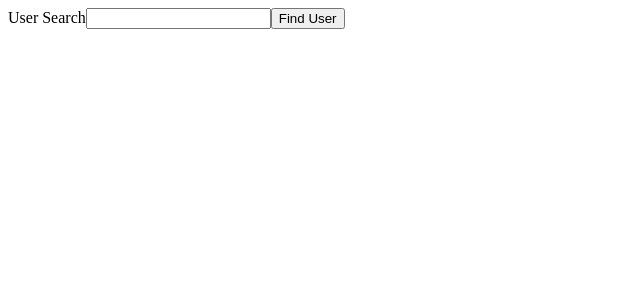
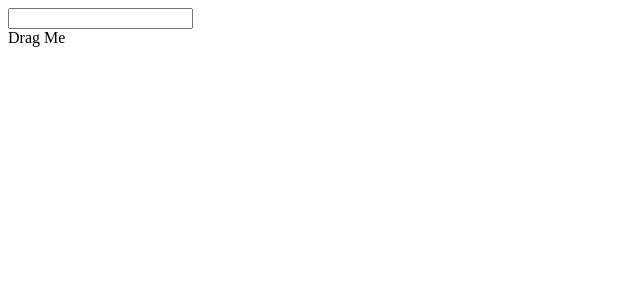
Before and after one commit to buka4rill/typescript-projects, a React (Create React App) app in the folder rts/: page / in a window 1280 px wide. Shown: the top 300 px of the page, without its empty margins (0-640 px from the left). Built offline with nearby package versions, Linux system fonts and the light colour scheme.

Commit message:
TS with Events handlers

```diff
--- /dev/null
+++ b/rts/src/events/EventComponent.tsx
@@ -0,0 +1,16 @@
+const EventComponent: React.FC = () => {
+    const onChange = (e: React.ChangeEvent<HTMLInputElement>) => {
+        console.log(e)
+    };
+
+    const onDragStart = (e: React.DragEvent<HTMLDivElement>) => {
+        console.log(e)
+    }
+
+    return <div>
+        <input onChange={onChange} />
+        <div draggable onDragStart={onDragStart} > Drag Me </div>
+    </div>;
+};
+
+export default EventComponent;
--- a/rts/src/index.tsx
+++ b/rts/src/index.tsx
@@ -1,10 +1,11 @@
 import ReactDOM from 'react-dom';
 // import GuestList from './state/GuestList';
-import UserSearch from './state/UserSearch';
+// import UserSearch from './state/UserSearch';
+import EventComponent from './events/EventComponent';
 
 const App = () => {
     return <div>
-        <UserSearch />
+        <EventComponent />
     </div>
 };
 
```
